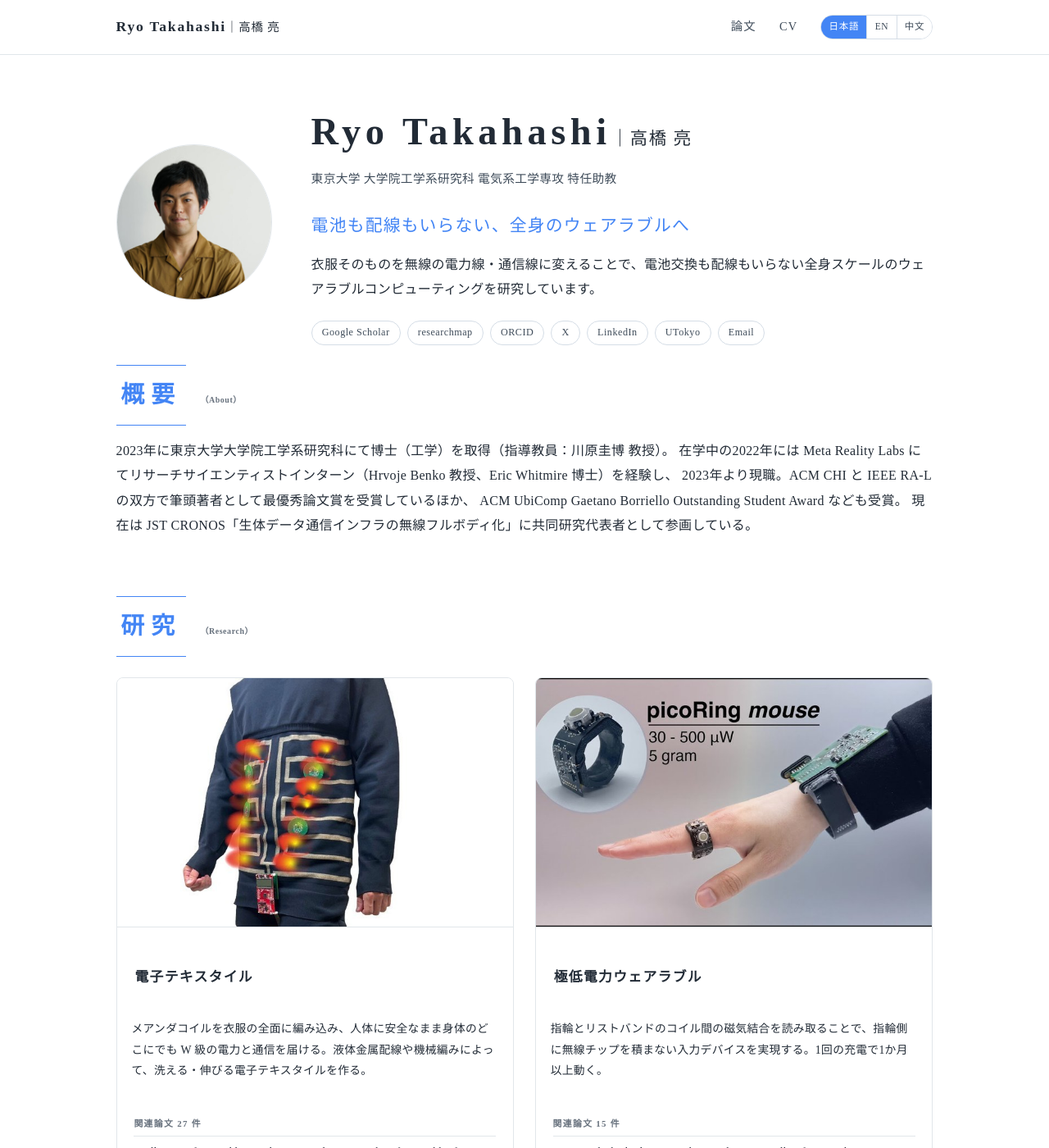
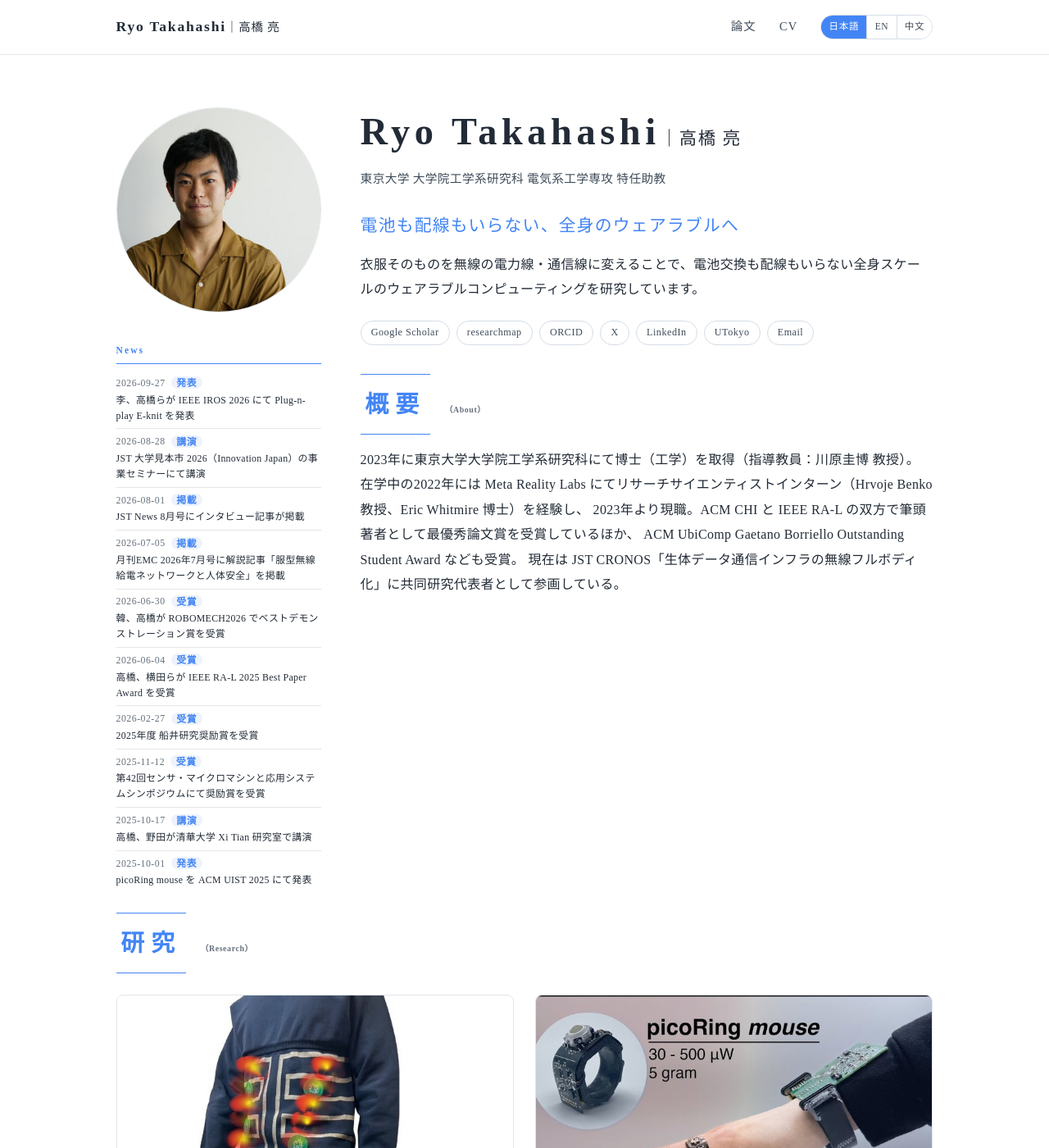
Before and after one commit to takahashiryo/takahashiryo.github.io, a Jekyll site: the page built from _pages/ja.html, in a window 1280 px wide and 1400 px high. Shown: the whole window at 82% size. Built offline with Jekyll 4.4.1, drawn with Linux system fonts in a browser that asks for light colours.

Commit message:
トップを2カラムにし、写真の下に News を置く
- ヒーローを「左: 顔写真＋お知らせ / 右: 氏名・肩書・リンク＋概要」の
  2カラムにした。概要が写真の隣から始まる。
- お知らせは _data/news.yml に10件。cronos_web の news.yml から高橋に
  関係するものを手で選んで写している（自動同期はしていない）。
  受賞・講演・発表・掲載の別をバッジで出し、それぞれ出典へリンクする。
  日本語ページは ja、英語・中文ページは en を使う（CV と同じ方針）。

Co-Authored-By: Claude Opus 5 <noreply@anthropic.com>

```diff
--- a/_data/i18n.yml
+++ b/_data/i18n.yml
@@ -48,6 +48,12 @@ ja:
   back_home: "← トップへ戻る"
   contents: "目次"
   author_note: "* 筆頭著者　† 責任著者"
+  sec_news: "News"
+  news_cat:
+    award: "受賞"
+    talk: "講演"
+    paper: "発表"
+    media: "掲載"
   filter_all: "All"
   types:
     journal: "論文誌"
@@ -109,6 +115,12 @@ en:
   back_home: "← Back to home"
   contents: "Contents"
   author_note: "* First author　† Corresponding author"
+  sec_news: "News"
+  news_cat:
+    award: "Award"
+    talk: "Talk"
+    paper: "Paper"
+    media: "Media"
   filter_all: "All"
   types:
     journal: "Journal"
@@ -170,6 +182,12 @@ zh:
   back_home: "← 返回首页"
   contents: "目录"
   author_note: "* 第一作者　† 通讯作者"
+  sec_news: "News"
+  news_cat:
+    award: "获奖"
+    talk: "演讲"
+    paper: "发表"
+    media: "媒体"
   filter_all: "All"
   types:
     journal: "期刊"
--- /dev/null
+++ b/_data/news.yml
@@ -0,0 +1,58 @@
+# トップの左カラム（顔写真の下）に出すお知らせ。
+# 出所は cronos_web/_data/news.yml のうち高橋に関係するもの。
+# あちらは研究室全体のお知らせなので、こちらへは手で選んで写している
+# （自動同期はしていない。増えたらここに足す）。
+#
+# category: award 受賞 / talk 講演 / paper 発表 / media 掲載
+# 中文ページは en を使う（CV と同じ方針）。
+
+- date: "2026-09-27"
+  category: paper
+  ja: "李、高橋らが IEEE IROS 2026 にて Plug-n-play E-knit を発表"
+  en: "Presented Plug-n-play E-knit at IEEE IROS 2026 (Pittsburgh, USA)"
+  url: "https://2026.ieee-iros.org/"
+- date: "2026-08-28"
+  category: talk
+  ja: "JST 大学見本市 2026（Innovation Japan）の事業セミナーにて講演"
+  en: "Invited talk at the JST Innovation Japan 2026 seminar"
+  url: "https://innovationjapan.jst.go.jp/seminar/#seminar05"
+- date: "2026-08-01"
+  category: media
+  ja: "JST News 8月号にインタビュー記事が掲載"
+  en: "Interview featured in JST News, August 2026"
+  url: "https://www.jst.go.jp/pr/jst-news/backnumber/2026/202608/index.html"
+- date: "2026-07-05"
+  category: media
+  ja: "月刊EMC 2026年7月号に解説記事「服型無線給電ネットワークと人体安全」を掲載"
+  en: "Review article on garment-scale wireless power networks in EMC Monthly"
+  url: "https://techs-labo.jp/service/it-book/EMC/backnumber/459.html"
+- date: "2026-06-30"
+  category: award
+  ja: "韓、高橋が ROBOMECH2026 でベストデモンストレーション賞を受賞"
+  en: "Best Demonstration Award at ROBOMECH 2026"
+  url: "https://www.jsme.or.jp/rmd/awards/"
+- date: "2026-06-04"
+  category: award
+  ja: "高橋、横田らが IEEE RA-L 2025 Best Paper Award を受賞"
+  en: "IEEE RA-L 2025 Best Paper Award"
+  url: "https://www.uec.ac.jp/news/newsrelease/2026/20260605_7740.html"
+- date: "2026-02-27"
+  category: award
+  ja: "2025年度 船井研究奨励賞を受賞"
+  en: "Funai Research Award 2025"
+  url: "https://funaifoundation.jp/news-580.htm"
+- date: "2025-11-12"
+  category: award
+  ja: "第42回センサ・マイクロマシンと応用システムシンポジウムにて奨励賞を受賞"
+  en: "Encouragement Award at the 42nd Sensor Symposium"
+  url: "https://sensorsymposium.org/2025/wp-content/uploads/sites/5/SS42_Award_Winners.pdf"
+- date: "2025-10-17"
+  category: talk
+  ja: "高橋、野田が清華大学 Xi Tian 研究室で講演"
+  en: "Talk at Prof. Xi Tian's lab, Tsinghua University"
+  url: "https://tian-xi.com/"
+- date: "2025-10-01"
+  category: paper
+  ja: "picoRing mouse を ACM UIST 2025 にて発表"
+  en: "Presented picoRing mouse at ACM UIST 2025"
+  url: "https://dl.acm.org/doi/10.1145/3746059.3747615"
--- a/_includes/page_home.html
+++ b/_includes/page_home.html
@@ -4,8 +4,26 @@
 {%- assign home = include.home -%}
 
 <div class="hero">
-  <div class="hero-photo">
-    <img src="{{ '/images/' | append: pr.photo | relative_url }}" alt="{{ t.name }}">
+  <div class="hero-side">
+    <div class="hero-photo">
+      <img src="{{ '/images/' | append: pr.photo | relative_url }}" alt="{{ t.name }}">
+    </div>
+    {%- if site.data.news and site.data.news.size > 0 %}
+    <section class="hero-news" id="news">
+      <h2 class="side-head">{{ t.sec_news }}</h2>
+      <ul>
+        {%- for n in site.data.news -%}
+        {%- if lang == "ja" %}{% assign nt = n.ja %}{% else %}{% assign nt = n.en %}{% endif -%}
+        <li>
+          <span class="news-meta">{{ n.date }}<span class="news-cat">{{ t.news_cat[n.category] }}</span></span>
+          {%- if n.url contains "http" -%}
+            <a href="{{ n.url }}" target="_blank" rel="noopener">{{ nt }}</a>
+          {%- else -%}{{ nt }}{%- endif -%}
+        </li>
+        {%- endfor -%}
+      </ul>
+    </section>
+    {%- endif %}
   </div>
   <div class="hero-body">
     {%- comment %} 左上と同じく、英語表記から始める {% endcomment -%}
@@ -23,13 +41,13 @@
       {%- endfor -%}
       <a href="mailto:{{ pr.email }}">Email</a>
     </div>
+
+    <section id="about">
+      {% include sechead.html title=t.sec.about en="About" lang=lang %}
+      <p>{{ t.bio }}</p>
+    </section>
   </div>
 </div>
-
-<section id="about">
-  {% include sechead.html title=t.sec.about en="About" lang=lang %}
-  <p>{{ t.bio }}</p>
-</section>
 
 <section id="research">
   {% include sechead.html title=t.sec.research en="Research" lang=lang %}
--- a/_includes/style.html
+++ b/_includes/style.html
@@ -75,8 +75,10 @@
   main > section + section { margin-top: 4.4em; }
 
   /* ── ヒーロー ── */
-  .hero { display: flex; gap: clamp(1.5em, 4vw, 3em); align-items: center; padding: clamp(2.4em, 6vw, 4em) 0 1.5em; }
-  .hero-photo { flex: 0 0 auto; width: clamp(120px, 20vw, 190px); }
+  .hero { display: flex; gap: clamp(1.5em, 4vw, 3em); align-items: flex-start; padding: clamp(2.4em, 6vw, 4em) 0 1.5em; }
+  /* 左は写真とお知らせ、右は本文と概要。概要が写真の隣に並ぶようにしてある */
+  .hero-side { flex: 0 0 clamp(150px, 24vw, 250px); }
+  .hero-photo { width: 100%; }
   .hero-photo img { width: 100%; aspect-ratio: 1; object-fit: cover; border-radius: 50%; border: 1px solid var(--line); }
   .hero-body { flex: 1 1 auto; min-width: 0; }
   .hero h1 { margin: 0; font-size: clamp(1.9rem, 5vw, 2.9rem); letter-spacing: 0.12em; font-weight: 600; line-height: 1.3; }
@@ -93,6 +95,35 @@
     border: 1px solid var(--rule); border-radius: 999px; padding: 0.2em 1em;
   }
   .links a:hover { border-color: var(--blue); color: var(--blue); text-decoration: none; }
+
+  /* ── お知らせ（左カラム） ── */
+  .hero-news { margin-top: 1.6em; }
+  .side-head {
+    margin: 0 0 0.7em; font-size: 0.72em; letter-spacing: 0.18em; font-weight: 600;
+    color: var(--blue); border-bottom: 1px solid var(--blue); padding-bottom: 0.35em;
+  }
+  .hero-news ul { list-style: none; margin: 0; padding: 0; }
+  .hero-news li { font-size: 0.74em; line-height: 1.6; padding: 0.5em 0; border-bottom: 1px solid var(--line); }
+  .hero-news li:last-child { border-bottom: 0; }
+  .news-meta {
+    display: block; color: var(--faint); font-variant-numeric: tabular-nums;
+    letter-spacing: 0.04em; margin-bottom: 0.15em;
+  }
+  .news-cat {
+    margin-left: 0.6em; padding: 0.05em 0.55em; border-radius: 999px;
+    background: #eef3fb; color: var(--blue); font-weight: 600; letter-spacing: 0.06em;
+  }
+  .hero-news a { color: var(--ink); }
+  .hero-news a:hover { color: var(--blue); }
+
+  /* 概要はヒーローの右カラムに入るので、上の余白を詰める */
+  .hero-body #about { margin-top: 2.2em; }
+  .hero-body #about .sechead { margin-top: 0; }
+
+  @media (max-width: 640px) {
+    .hero-side { flex: 1 1 auto; width: 100%; }
+    .hero-photo { width: clamp(120px, 40vw, 190px); }
+  }
 
   /* ── 研究テーマ（図＋本文＋関連論文のカード） ── */
   .themes {
```
